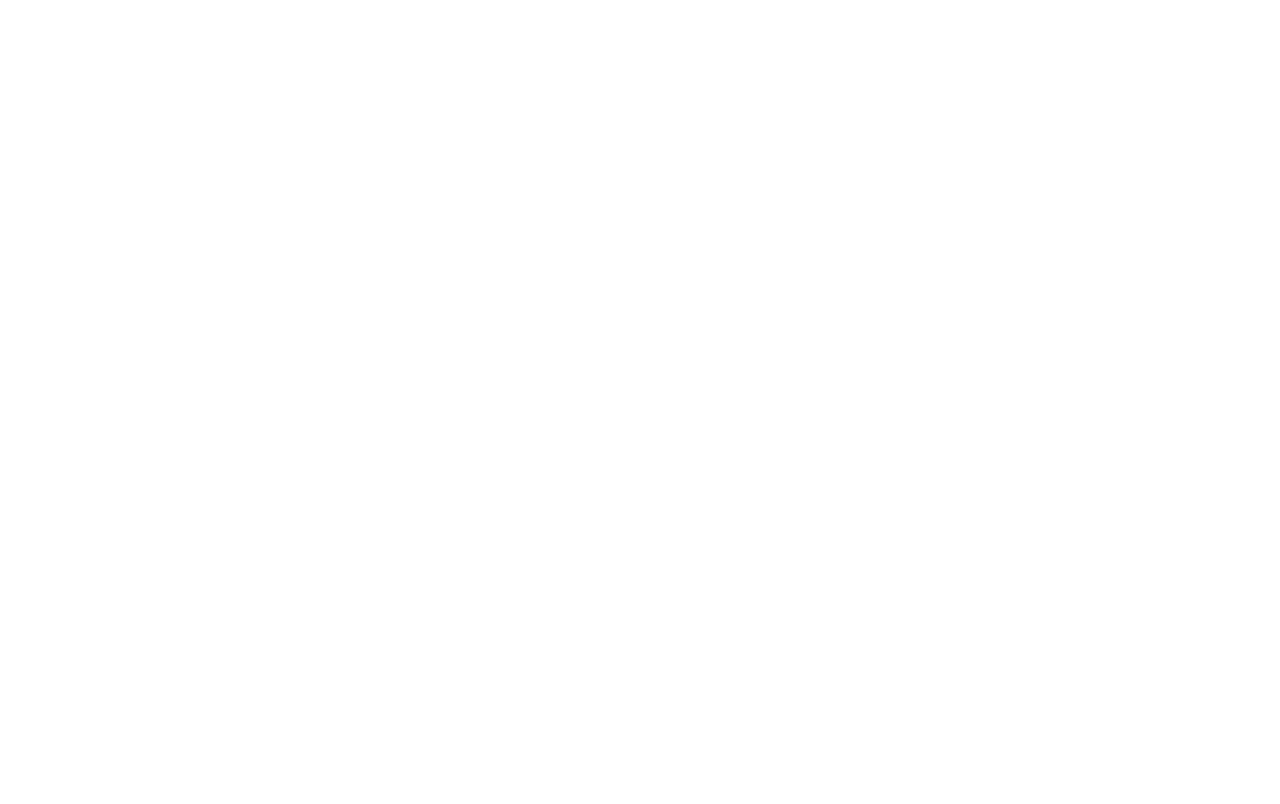
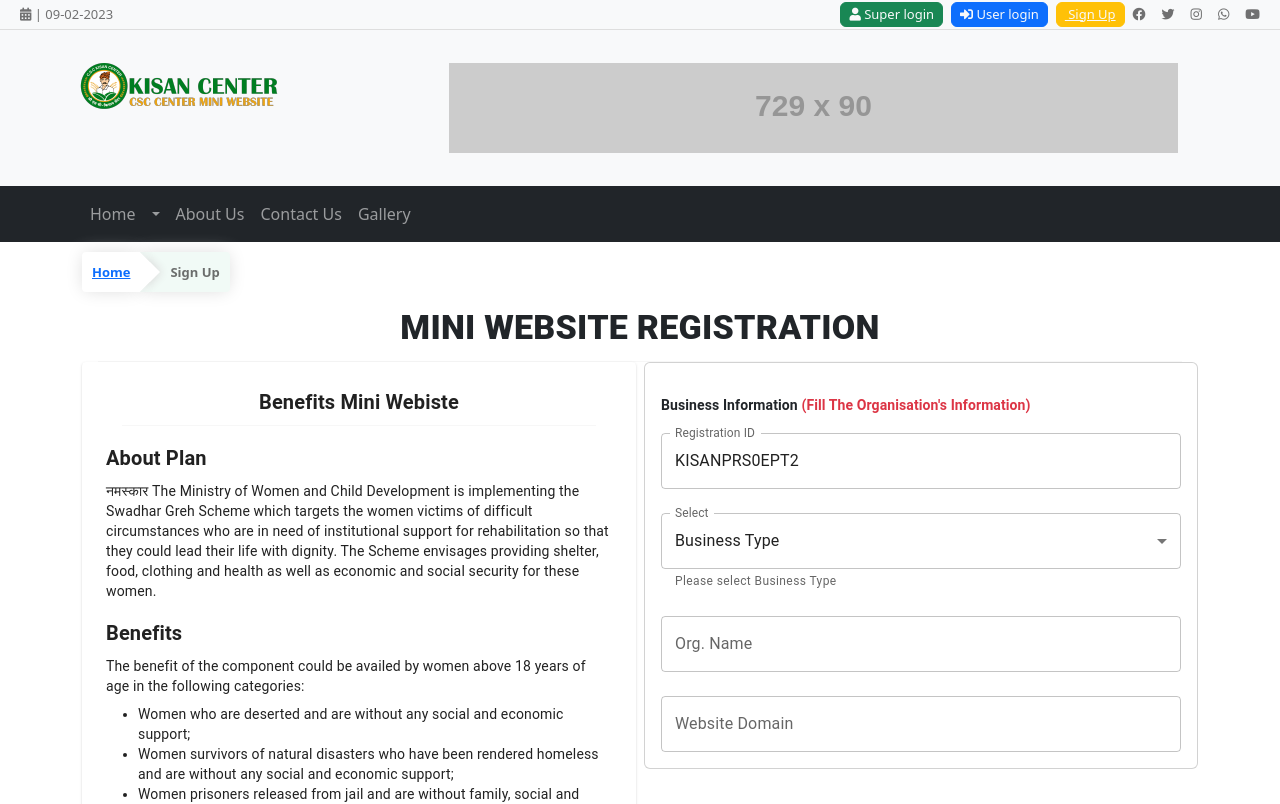
Before and after one commit to 1Tech-X/kisancenter, a React (Create React App) app: page /sign-up in a window 1280 px wide. Before the commit this address had no page. Shown: the top 804 px of the page. Built offline with nearby package versions, Linux system fonts and the light colour scheme.

Commit message:
mui added

```diff
--- a/src/App.js
+++ b/src/App.js
@@ -2,9 +2,11 @@
 import AboutUs from './pages/AboutUs';
 import ContactUs from './pages/ContactUs';
 import Galleries from './pages/Galleries';
+import Signup from './components/Auth/Signup';
 import { UserHome, UserHome1, UserHome2, UserHome2about } from './pages/UserHome';
 
 import Home from './pages/Home';
+import Test from './components/Test';
 export const App= () => {
   return (
 
@@ -13,6 +15,8 @@
         <Route path="/gallery" element={<Galleries />} />
         <Route path="/contact-us" element={<ContactUs />} />
         <Route path="/about-us" element={<AboutUs />} />
+        <Route path="/sign-up" element={<Signup />} />
+        <Route path="/test" element={<Test />} />
       </Routes>
 
   );
--- /dev/null
+++ b/src/components/Auth/Signup.js
@@ -0,0 +1,190 @@
+import React,{useRef,useState} from 'react'
+import $ from "jquery";
+import TopHeader from '../TopHeader/TopHeader'
+import MidHeader from '../MidHeader/MidHeader'
+import NavbarMenu from '../NavbarMenu/NavbarMenu'
+import Footer from '../Footer/Footer'
+import CustomBreadCumb from '../CustomBreadCumb/CustomBreadCumb'
+import { Card, Container } from 'react-bootstrap'
+import { Typography } from '@mui/material'
+import Divider from '@mui/material/Divider';
+import { styled } from '@mui/material/styles';
+import Box from '@mui/material/Box';
+import Paper from '@mui/material/Paper';
+import Grid from '@mui/material/Grid';
+import TextField from '@mui/material/TextField';
+import MenuItem from '@mui/material/MenuItem';
+const Signup = (props) => {
+  const Item = styled(Paper)(({ theme }) => ({
+  backgroundColor: theme.palette.mode === 'dark' ? '#1A2027' : '#fff',
+  ...theme.typography.body2,
+  padding: theme.spacing(3),
+  // color: theme.palette.text.secondary,
+}));
+const currencies = [
+  {
+    value: 0,
+    label: 'Business Type',
+  },
+  {
+    value: 'Computer Institute',
+    label: 'Computer Institute',
+  },
+  {
+    value: 'CSC Center',
+    label: 'CSC Center',
+  },
+  {
+    value: 'saddasd asd',
+    label: 'saddasd asd',
+  },
+  {
+    value: 'JXerox Center',
+    label: 'Xerox Center',
+  },
+];
+const [name, setName] = useState("");
+const [result, setResult] = useState("");
+
+const [msg,setMsg]=useState("")
+const handleChange = (e) => {
+  e.preventDefault();
+    setName(e.target.value);
+
+
+    $.ajax({
+        type: "POST",
+        url: "https://kisancenter.com/register.php",
+        data: {domain:name},
+        success(res) {
+          if(res==='admin'){
+            setResult(res+".kisancenter.com");
+            setMsg("success");
+          }
+          else{
+            setResult("Not available");
+            setMsg("error")
+
+          }
+
+        },
+    });
+};
+const {current: reid} = useRef("KISAN" + (Math.random().toString(36).toUpperCase()+'00000000000000000').slice(2, 10))
+  return (
+    <div>
+        <TopHeader />
+        <MidHeader />
+        <NavbarMenu />
+        <Container>
+            <CustomBreadCumb breadname="Sign Up" />
+            <Typography variant="h4" gutterBottom mt="2" sx={{textAlign:"center", fontWeight:"900"}}>
+            MINI WEBSITE REGISTRATION
+      </Typography>
+      <Divider variant="middle" />
+          <Box sx={{ flexGrow: 1 }}>
+      <Grid container spacing={1}>
+        <Grid item xs={12} md={6}>
+          <Item>
+            <Typography variant='h6' gutterBottom sx={{textAlign:"center", fontWeight:"600"}}>
+              Benefits Mini Webiste
+            </Typography>
+            <Divider variant="middle" />
+             <Typography variant='h6' mt={2} gutterBottom sx={{ fontWeight:"600"}}>
+              About Plan
+            </Typography>
+            <Typography variant='body2'>
+            नमस्कार The Ministry of Women and Child Development is implementing the Swadhar Greh Scheme which targets the women victims of difficult circumstances who are in need of institutional support for rehabilitation so that they could lead their life with dignity. The Scheme envisages providing shelter, food, clothing and health as well as economic and social security for these women.
+            </Typography>
+            <Typography variant='h6' mt={2} gutterBottom sx={{ fontWeight:"600"}}>
+              Benefits
+            </Typography>
+            <Typography variant='body2'>
+              The benefit of the component could be availed by women above 18 years of age in the following categories:
+            </Typography>
+            <ul className='mt-2'>
+                                                <li>Women who are deserted and are without any social and economic support;
+                                                </li>
+                                                <li>Women survivors of natural disasters who have been rendered homeless and are without any social and economic support;
+                                                </li>
+                                                <li>Women prisoners released from jail and are without family, social and economic support;
+                                                </li>
+                                                <li>Women victims of domestic violence, family tension or discord, who are made to leave their homes without any means of subsistence and have no special protection from exploitation and/ or facing litigation on account of marital disputes;
+                                                </li>
+                                                <li>Trafficked women/girls rescued or run away from brothels or other places where they face exploitation and Women affected by HIV/AIDS who do not have any social or economic support. However such women/ girls should first seek assistance under UJJAWALA Scheme in areas where it is in operation.
+                                                </li>
+                                                <li>Women affected by domestic violence could stay up to one year. For other categories of women, the maximum period of stay could be up to 3 years. The older women above the 55 years of age may be accommodated for a maximum period of 5 years after which they will have to shift to old age homes or similar institutions.
+
+                                                </li>
+                                            </ul>
+          </Item>
+        </Grid>
+        <Grid item xs={12} md={6}>
+          <Card className='p-3'>
+             <Typography variant="subtitle2" mt={2}mb={2} gutterBottom sx={{ fontWeight:"600"}}>
+              Business Information <span className='text-danger'>(Fill The Organisation's Information)</span>
+            </Typography>
+
+          <TextField
+          id="outlined-textarea"
+          label="Registration ID"
+          placeholder="Placeholder"
+          value={reid}
+          multiline
+          fullWidth
+        />
+  {/* DropDown Item here */}
+  <TextField
+          id="outlined-select-currency"
+          select
+          label="Select"
+          defaultValue="0"
+          helperText="Please select Business Type"
+          fullWidth
+          sx={{
+            marginTop:'1.5rem'
+          }}
+        >
+          {currencies.map((option) => (
+            <MenuItem key={option.value} value={option.value}>
+              {option.label}
+            </MenuItem>
+          ))}
+        </TextField>
+          <TextField
+          id="outlined-textarea"
+          label="Org. Name"
+          placeholder="Enter Organisation Name"
+          fullWidth
+          sx={{
+            marginTop:'1.5rem'
+          }}
+        />
+          <TextField
+          id="outlined-textarea"
+          label="Website Domain"
+          placeholder="example.kisancenter.com"
+          color={msg}
+          fullWidth
+          onChange={(event) => handleChange(event)}
+          value={name}
+
+          helperText={result}
+          sx={{
+            marginTop:'1.5rem'
+          }}
+        />
+
+          </Card>
+        </Grid>
+
+
+      </Grid>
+    </Box>
+        </Container>
+        <Footer/>
+    </div>
+  )
+}
+
+export default Signup
--- /dev/null
+++ b/src/components/Test.js
@@ -0,0 +1,12 @@
+import React from 'react'
+
+const Test = () => {
+    const [firstName, setFirstName] = React.useState('');
+  return (
+    <div>
+        <input value={firstName}   name="firstName" onChange={e => setFirstName(e.target.value)} />
+    </div>
+  )
+}
+
+export default Test
--- a/src/components/TopHeader/TopHeader.js
+++ b/src/components/TopHeader/TopHeader.js
@@ -13,7 +13,7 @@
         <Nav className='ms-auto'>
         <Nav.Link as={Button} className="btn-success text-light "><i className="fas fa-user"></i> Super login</Nav.Link>
         <Nav.Link as={Button} className="btn-primary  text-light ms-2"><i className="fas fa-sign-in-alt"></i> User login</Nav.Link>
-        <Nav.Link as={Button} className="btn-warning text-light ms-2"><i className="fas fa-signup"></i> Sign Up</Nav.Link>
+        <Nav.Link as={Button} className="btn-warning text-light ms-2" ><Link to="/sign-up" className='text-light'><i className="fas fa-signup"></i> Sign Up</Link></Nav.Link>
          <Nav.Link as={Link} to="/"><i className="fab fa-facebook"></i></Nav.Link>
          <Nav.Link as={Link} to="/"><i className="fab fa-twitter"></i></Nav.Link>
          <Nav.Link as={Link} to="/"><i className="fab fa-instagram"></i></Nav.Link>
```
Also changed, not shown: src/components/Auth/signup.css (added).
